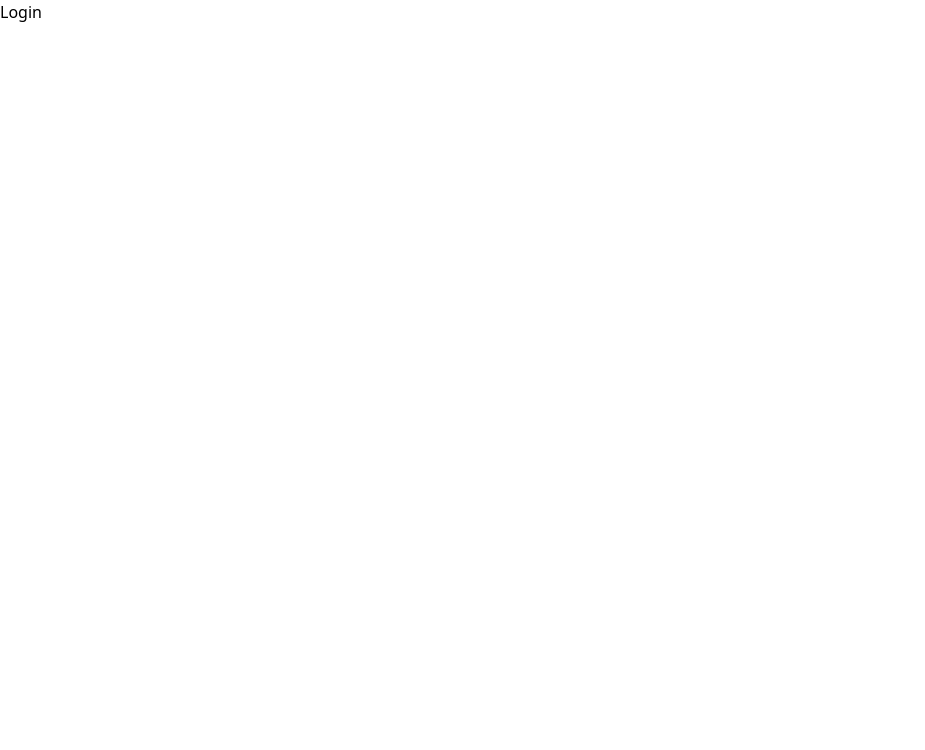
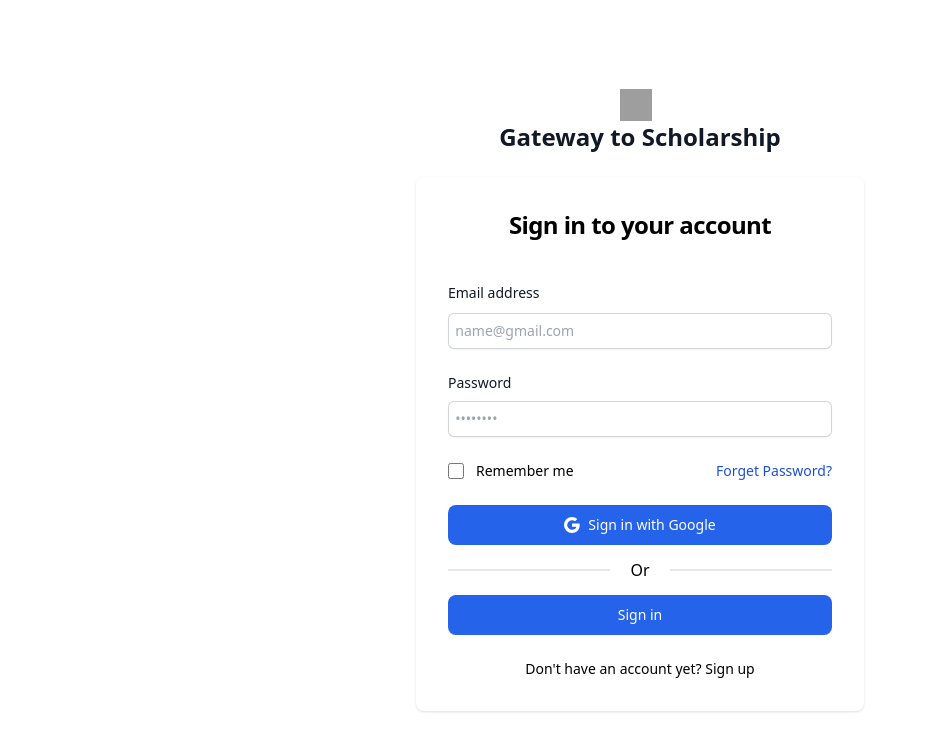
Before and after one commit to Zaajil/Gateway, a React (Vite) app: page /login in a window 1280 px wide. Shown: the top 750 px of the page, without its empty margins (0-925 px from the left). Built offline with nearby package versions, Linux system fonts and the light colour scheme; grey boxes are pictures that could not be loaded.

Commit message:
login page

```diff
--- a/src/assets/Components/Navbar.jsx
+++ b/src/assets/Components/Navbar.jsx
@@ -88,9 +88,11 @@ const Navbar = () => {
               >
                 Login
               </a> */}
+              <Link to="/login">
                 <button className="bg-[#24306E] text-white font-bold py-2 px-4 rounded-full">
                   Login
                 </button>
+              </Link>
               <button className="ml-3 bg-white text-[#24306E] font-bold py-2 px-4 rounded-full">
                 Sign up
               </button>
--- /dev/null
+++ b/src/assets/Components/Signin.jsx
@@ -0,0 +1,5 @@
+const Signin = () => {
+  return <div>Signin</div>;
+};
+
+export default Signin;
--- a/src/assets/Login.jsx
+++ b/src/assets/Login.jsx
@@ -1,5 +1,149 @@
 const Login = () => {
-  return <div>Login</div>;
+  return (
+    <div>
+      <div>
+        <section className="bg-white dark:bg-white-900">
+          <div className="flex flex-col items-center justify-center px-6 py-8 mx-auto md:h-screen lg:py-0">
+
+            <img
+              className="w-8 h-8 mr-2"
+              src="https://flowbite.s3.amazonaws.com/blocks/marketing-ui/logo.svg"
+              alt="logo"
+            />
+
+            <a
+              href="#"
+              className="flex items-center mb-6 text-2xl font-semibold text-gray-900 dark:text-black"
+            >
+              Gateway to Scholarship
+            </a>
+            <div className="w-full bg-white rounded-lg shadow dark:border md:mt-0 sm:max-w-md xl:p-0  dark:border-gray-700">
+              <div className="p-6 space-y-4 md:space-y-6 sm:p-8">
+                <h1 className="text-xl font-bold leading-tight tracking-tight text-black md:text-2xl dark:text-black text-center">
+                  Sign in to your account
+                </h1>
+                <form className="space-y-4 md:space-y-6" action="#">
+                  <div className="mt-10 sm:mx-auto sm:w-full sm:max-w-sm">
+                    <form className="space-y-6" action="#" method="POST">
+                      <div>
+                        <label
+                          htmlFor="email"
+                          className="block text-sm font-medium leading-6 text-gray-900"
+                        >
+                          Email address
+                        </label>
+                        <div className="mt-2">
+                          <input
+                            id="email"
+                            name="email"
+                            type="email"
+                            autoComplete="email"
+                            placeholder="  name@gmail.com"
+                            required
+                            className="block w-full rounded-md border-0 py-1.5 text-gray-900 shadow-sm ring-1 ring-inset ring-gray-300 placeholder:text-gray-400 focus:ring-2 focus:ring-inset focus:ring-indigo-600 sm:text-sm sm:leading-6"
+                          />
+                        </div>
+                      </div>
+                    </form>
+                  </div>
+
+                  <div>
+                    <label
+                      htmlFor="password"
+                      className="block mb-2 text-sm font-medium text-gray-900 dark:text-black"
+                    >
+                      Password
+                    </label>
+                    <input
+                      type="password"
+                      name="password"
+                      id="password"
+                      placeholder="  ••••••••"
+                      required
+                      className="block w-full rounded-md border-0 py-1.5 text-gray-900 shadow-sm ring-1 ring-inset ring-gray-300 placeholder:text-gray-400 focus:ring-2 focus:ring-inset focus:ring-indigo-600 sm:text-sm sm:leading-6"
+                    />
+                  </div>
+
+                  <div className="flex items-start">
+                    <div className="flex items-start">
+                      <div className="flex items-center h-5">
+                        <input
+                          id="remember"
+                          aria-describedby="remember"
+                          type="checkbox"
+                          className="bg-gray-50 border border-gray-300 focus:ring-3 focus:ring-blue-300 h-4 w-4 rounded dark:bg-gray-700 dark:border-gray-600 dark:focus:ring-blue-600 dark:ring-offset-gray-800"
+                          required
+                        />
+                      </div>
+                      <div className="text-sm ml-3">
+                        <label
+                          htmlFor="remember"
+                          className="font-medium text-black "
+                        >
+                          Remember me
+                        </label>
+                      </div>
+                    </div>
+                    <a
+                      href="#"
+                      className="text-sm text-blue-700 hover:underline ml-auto dark:text-blue-1000"
+                    >
+                      Forget Password?
+                    </a>
+                  </div>
+
+                  <div className="flex items-center justify-center mt-4">
+                    <button
+                      type="button"
+                      className="flex items-center justify-center w-full text-white bg-blue-600 hover:bg-blue-700 focus:ring-4 focus:outline-none focus:ring-primary-300 font-medium rounded-lg text-sm px-5 py-2.5 text-center"
+                    >
+                      <svg
+                        xmlns="http://www.w3.org/2000/svg"
+                        width="16"
+                        height="16"
+                        fill="currentColor"
+                        className="bi bi-google mr-2"
+                        viewBox="0 0 16 16"
+                      >
+                        <path d="M15.545 6.558a9.4 9.4 0 0 1 .139 1.626c0 2.434-.87 4.492-2.384 5.885h.002C11.978 15.292 10.158 16 8 16A8 8 0 1 1 8 0a7.7 7.7 0 0 1 5.352 2.082l-2.284 2.284A4.35 4.35 0 0 0 8 3.166c-2.087 0-3.86 1.408-4.492 3.304a4.8 4.8 0 0 0 0 3.063h.003c.635 1.893 2.405 3.301 4.492 3.301 1.078 0 2.004-.276 2.722-.764h-.003a3.7 3.7 0 0 0 1.599-2.431H8v-3.08z" />
+                      </svg>
+                      Sign in with Google
+                    </button>
+                  </div>
+
+                  <div className="relative flex items-center justify-center w-full mt-6 border border-t">
+                    <div className="absolute px-5 bg-white">Or</div>
+                  </div>
+
+                  <div className="flex items-center justify-between mt-4">
+                    {/* Add Sign In */}
+                    <button
+                      type="submit"
+                      className="flex items-center justify-center  w-full text-white bg-blue-600 hover:bg-blue-700 focus:ring-4 focus:outline-none focus:ring-primary-300 font-medium rounded-lg text-sm px-5 py-2.5 text-center"
+                    >
+                      Sign in
+                    </button>
+                  </div>
+
+                  <div className="flex items-center justify-center  w-full">
+                    <p className="text-sm  text-black">
+                      Don't have an account yet?{" "}
+                      <a
+                        href="#"
+                        className="font-medium text-blue-1000 hover:underline dark:text-blue-500"
+                      >
+                        Sign up
+                      </a>
+                    </p>
+                  </div>
+                </form>
+              </div>
+            </div>
+          </div>
+        </section>
+      </div>
+    </div>
+  );
 };
 
 export default Login;
--- a/src/assets/signup.jsx
+++ /dev/null
@@ -1,5 +0,0 @@
-const signup = () => {
-  return <div>signup</div>;
-};
-
-export default signup;
```
Lines whose indentation alone changed are shown as unchanged.
